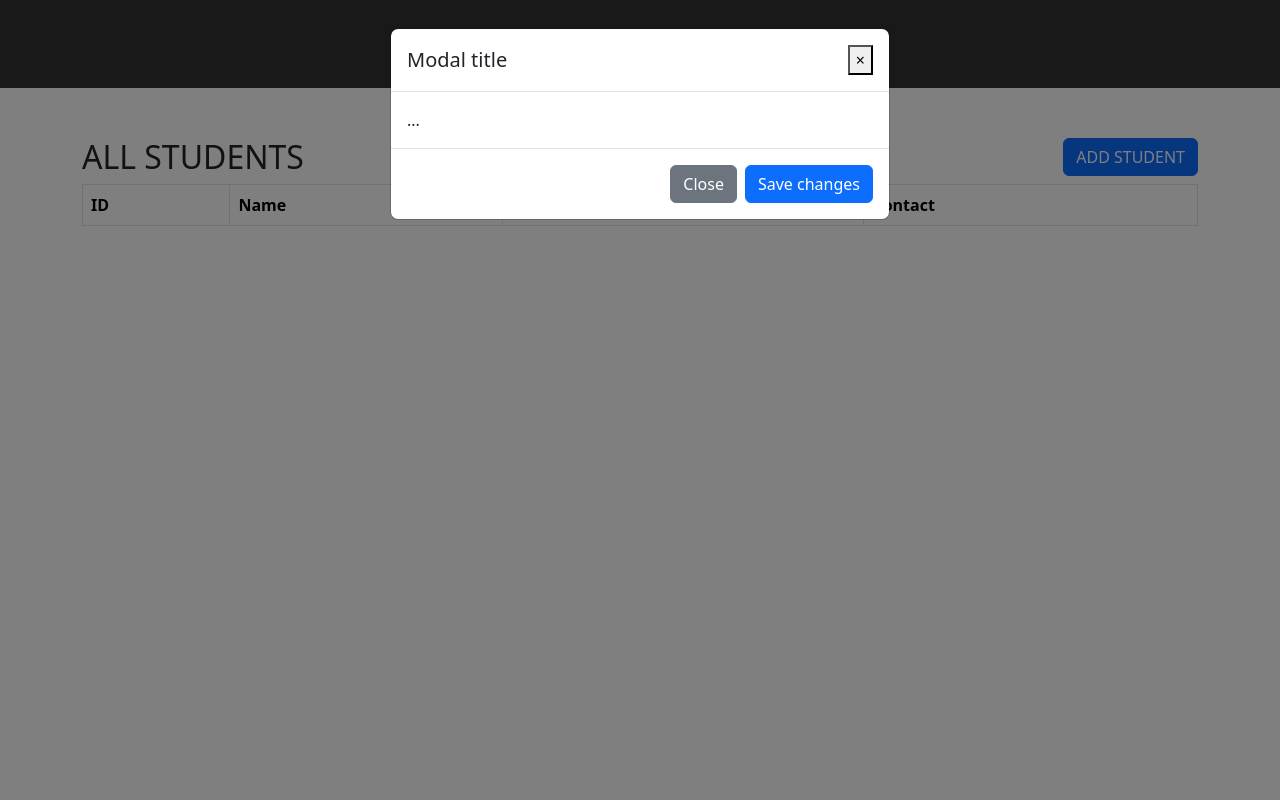
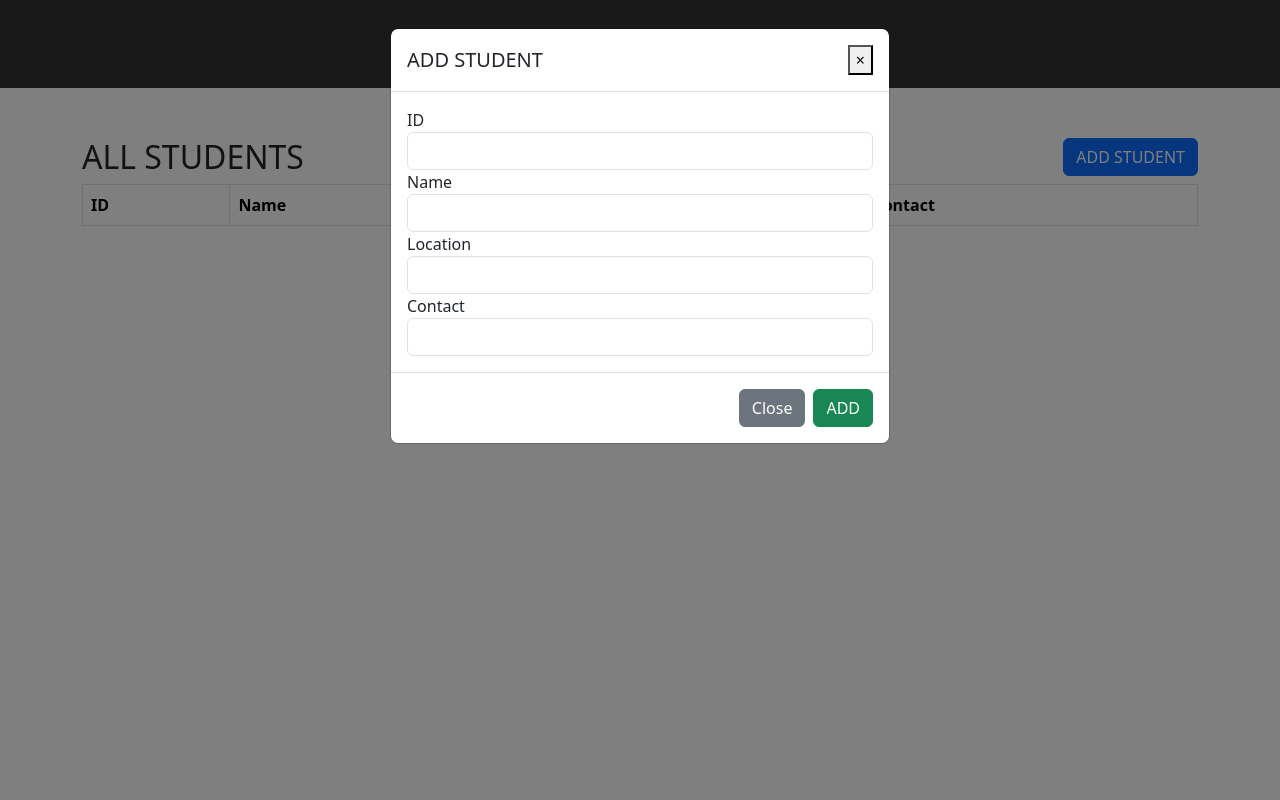
Before and after one commit to Nish-008/crud_app_php, a PHP site: page / in a window 1280 px wide, after a click on "ADD STUDENT". Run offline with PHP 8.4, Linux system fonts and the light colour scheme; data that the repository does not hold is empty; some libraries are stand-ins or nearby versions.

Commit message:
form creation

```diff
--- a/footer.php
+++ b/footer.php
@@ -1,5 +1,5 @@
 </div>
-    <script src="https://cdn.jsdelivr.net/npm/bootstrap@5.3.2/dist/js/bootstrap.bundle.min.js" integrity="sha384-C6RzsynM9kWDrMNeT87bh95OGNyZPhcTNXj1NW7RuBCsyN/o0jlpcV8Qyq46cDfL" crossorigin="anonymous"></script>
+<script src="https://cdn.jsdelivr.net/npm/bootstrap@5.3.2/dist/js/bootstrap.bundle.min.js" integrity="sha384-C6RzsynM9kWDrMNeT87bh95OGNyZPhcTNXj1NW7RuBCsyN/o0jlpcV8Qyq46cDfL" crossorigin="anonymous"></script>
     <script src="https://code.jquery.com/jquery-3.2.1.slim.min.js" integrity="sha384-KJ3o2DKtIkvYIK3UENzmM7KCkRr/rE9/Qpg6aAZGJwFDMVNA/GpGFF93hXpG5KkN" crossorigin="anonymous"></script>
 <script src="https://cdn.jsdelivr.net/npm/popper.js@1.12.9/dist/umd/popper.min.js" integrity="sha384-ApNbgh9B+Y1QKtv3Rn7W3mgPxhU9K/ScQsAP7hUibX39j7fakFPskvXusvfa0b4Q" crossorigin="anonymous"></script>
 <script src="https://cdn.jsdelivr.net/npm/bootstrap@4.0.0/dist/js/bootstrap.min.js" integrity="sha384-JZR6Spejh4U02d8jOt6vLEHfe/JQGiRRSQQxSfFWpi1MquVdAyjUar5+76PVCmYl" crossorigin="anonymous"></script>
--- a/index.php
+++ b/index.php
@@ -48,25 +48,42 @@
             ?>
         </tbody>
     </table>
+    <form>
     <div class="modal fade" id="exampleModal" tabindex="-1" role="dialog" aria-labelledby="exampleModalLabel" aria-hidden="true">
   <div class="modal-dialog" role="document">
     <div class="modal-content">
       <div class="modal-header">
-        <h5 class="modal-title" id="exampleModalLabel">Modal title</h5>
+        <h5 class="modal-title" id="exampleModalLabel">ADD STUDENT</h5>
         <button type="button" class="close" data-dismiss="modal" aria-label="Close">
           <span aria-hidden="true">&times;</span>
         </button>
       </div>
       <div class="modal-body">
-        ...
+<div class="form-group">
+    <label for="id">ID</label>
+    <input type="text" name="id" class="form-control">
+</div>
+<div class="form-group">
+    <label for="name">Name</label>
+    <input type="text" name="name" class="form-control">
+</div>
+<div class="form-group">
+    <label for="location">Location</label>
+    <input type="text" name="location" class="form-control">
+</div>
+<div class="form-group">
+    <label for="contact">Contact</label>
+    <input type="text" name="contact" class="form-control">
+</div>
       </div>
       <div class="modal-footer">
         <button type="button" class="btn btn-secondary" data-dismiss="modal">Close</button>
-        <button type="button" class="btn btn-primary">Save changes</button>
+        <button type="button" class="btn btn-success">ADD</button>
       </div>
     </div>
   </div>
 </div>
+</form>
 <?php include('footer.php');?>
 </body>
 </html>
```
